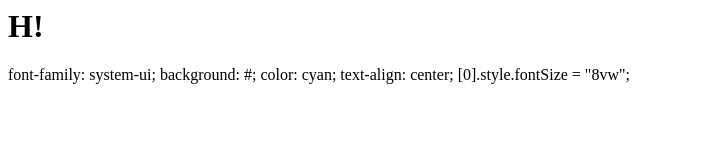
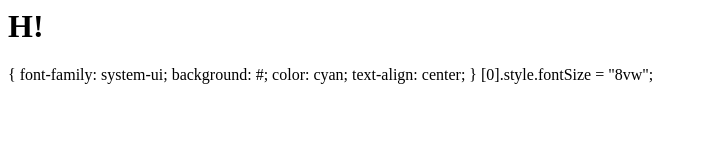
Before and after one commit to nothingfromeverything/nothingfromeverything.github.io, a plain HTML site: page for3ground.html in a window 1280 px wide. Shown: the full height of the page, 0-707 px from the left. Drawn offline with Linux system fonts and the light colour scheme.

Commit message:
Update for3ground.html

```diff
--- a/for3ground.html
+++ b/for3ground.html
@@ -1,11 +1,12 @@
 <html>
 <body>
 <h1>H!</h1>
-<p>
+<p>{
   font-family: system-ui;
   background: #;
   color: cyan;
   text-align: center;
+  }
 [0].style.fontSize = "8vw";</p>
 </body>
 </html>
```
